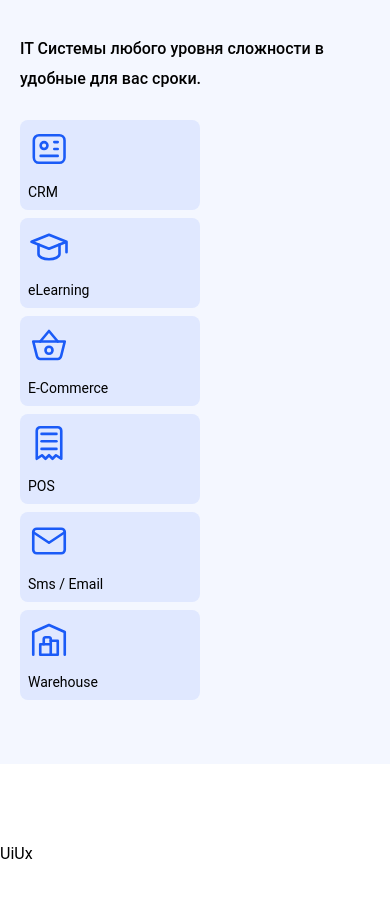
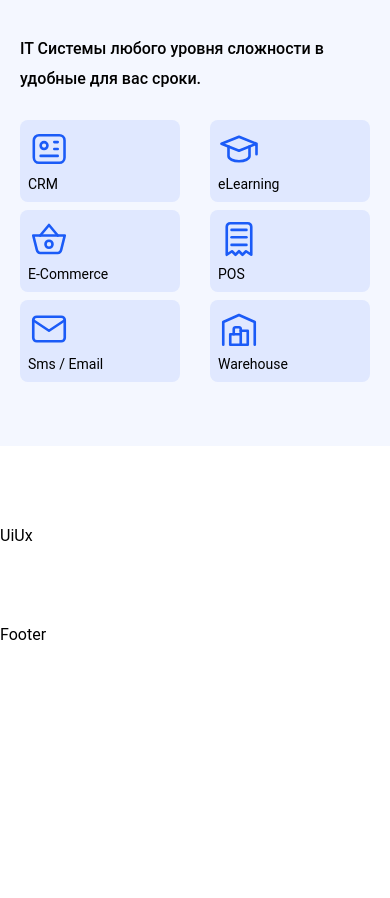
Before and after one commit to Islomjonsdev/udevs, a Next.js app: page / in a window 390 px wide. Shown: the part 4373-5271 px from the top of the page. After the commit the page ends 5017 px from the top, so only its background shows below. Built offline with nearby package versions, Linux system fonts and the light colour scheme.

Commit message:
dixed erp system

```diff
--- a/src/components/ErpSystem/ErpCards/ErpCards.module.scss
+++ b/src/components/ErpSystem/ErpCards/ErpCards.module.scss
@@ -22,34 +22,9 @@
 
 @media only screen and (max-width: 900px) {
     .erp_system_item {
-        max-width: 190px;
-        width: 100%;
-        padding: 10px 20px 10px 10px;
-        background-color: #e0e8ff;
-        border-radius: 8px;
-        margin-bottom: 15px;
-
-        img {
-            max-width: 56px;
-            width: 100%;
-            height: 56px;
-        }
-
-        p {
-            font-size: 18px;
-            line-height: 30px;
-            font-weight: 400;
-            color: #000;
-        }
-    }
-}
-
-@media only screen and (max-width: 900px) {
-    .erp_system_item {
         max-width: 160px;
         width: 100%;
         padding: 8px;
-        background-color: #e0e8ff;
         border-radius: 8px;
         margin-bottom: 8px;
 
@@ -57,7 +32,6 @@
             max-width: 42px;
             width: 100%;
             height: 42px;
-            margin-bottom: 8px;
         }
 
         p {
@@ -66,49 +40,3 @@
         }
     }
 }
-
-@media only screen and (max-width: 450px) {
-    .erp_system_item {
-        max-width: 180px;
-        width: 100%;
-        padding: 8px;
-        background-color: #e0e8ff;
-        border-radius: 8px;
-        margin-bottom: 8px;
-
-        img {
-            max-width: 42px;
-            width: 100%;
-            height: 42px;
-            margin-bottom: 8px;
-        }
-
-        p {
-            font-size: 14px;
-            line-height: 20px;
-        }
-    }
-}
-
-@media only screen and (max-width: 360px) {
-    .erp_system_item {
-        max-width: 320px;
-        width: 100%;
-        padding: 8px;
-        background-color: #e0e8ff;
-        border-radius: 8px;
-        margin-bottom: 8px;
-
-        img {
-            max-width: 42px;
-            width: 100%;
-            height: 42px;
-            margin-bottom: 8px;
-        }
-
-        p {
-            font-size: 14px;
-            line-height: 20px;
-        }
-    }
-}
```
